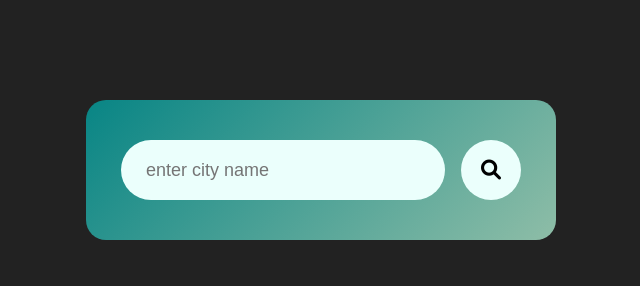
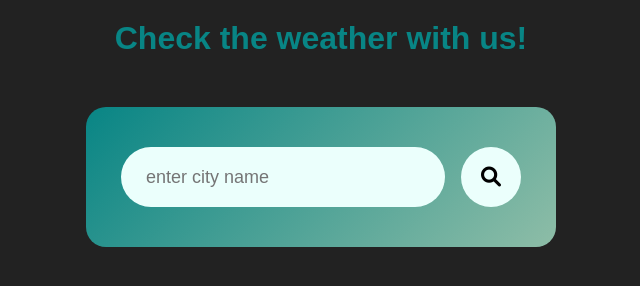
Before and after one commit to GinaTovarAlmario/weather, a plain HTML site: page index.html in a window 1280 px wide. Shown: the whole page, without its empty margins (319-959 px from the left). Drawn offline with Linux system fonts and the light colour scheme.

Commit message:
fixed details

```diff
--- a/index.html
+++ b/index.html
@@ -13,6 +13,7 @@
 </head>
 <body>
     <main>
+        <h1 class="title">Check the weather with us!</h1>
         <div class="card">
             <div class="search">
                 <input type="text" placeholder="enter city name" spellcheck="false">
--- a/script.js
+++ b/script.js
@@ -2,7 +2,6 @@
 // test connection
 console.log('Js ok!');
 
-const apiKey = "cec881978f505d7affe238e8969b488d";
 const apiUrl = "https://api.openweathermap.org/data/2.5/weather?units=metric&q=";
 
 // how to get input field
--- a/style.css
+++ b/style.css
@@ -7,12 +7,17 @@
 body{
     background: #222;
 }
+.title{
+    text-align: center;
+    color: #088585;
+    margin-top: 20px;
+}
 .card{
     width: 90%;
     max-width: 470px;
     background: linear-gradient(135deg,#088585,#8ebda7);
     color: #fff;
-    margin:100px auto 0;
+    margin:50px auto 0;
     border-radius: 20px;
     padding: 40px 35px;
     text-align: center;
```
